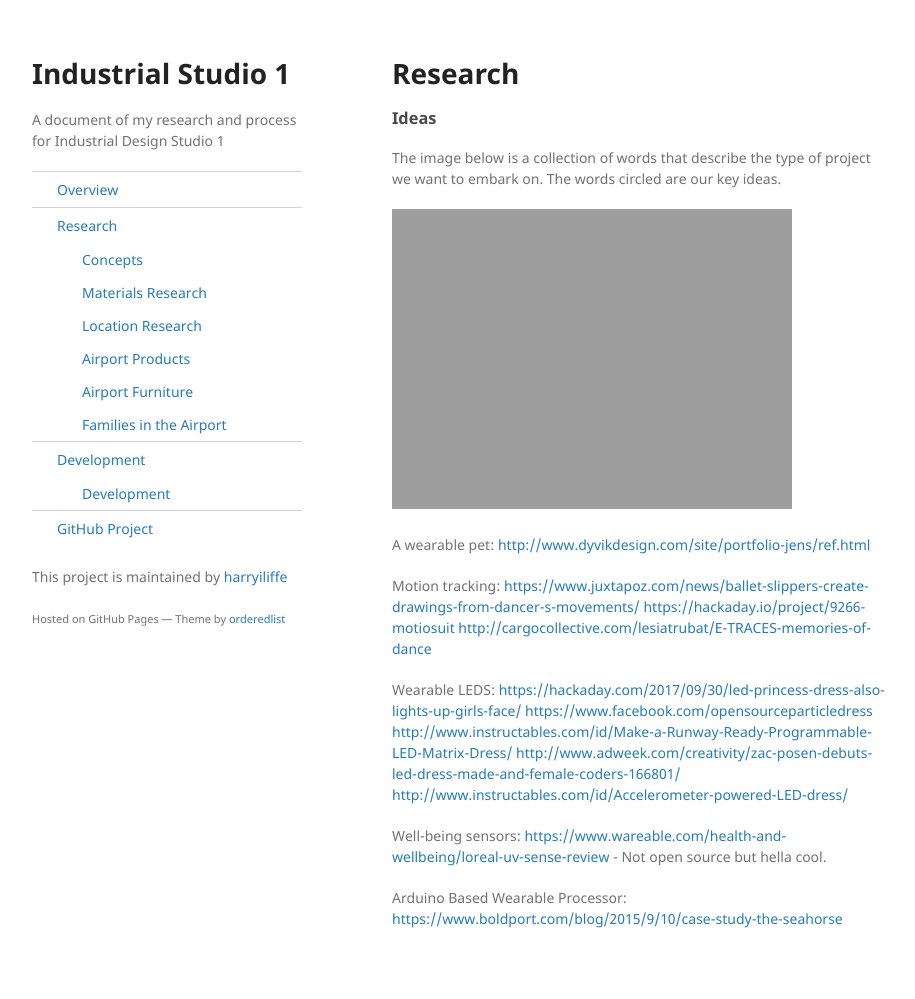
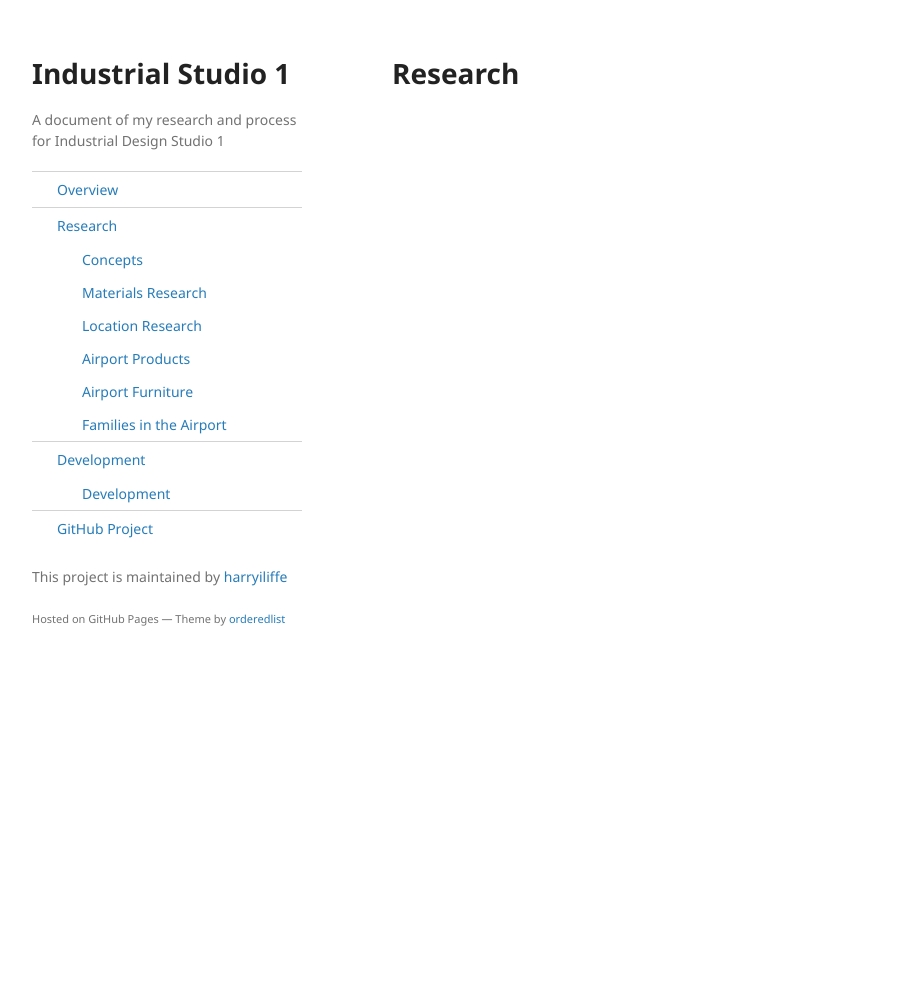
Before and after one commit to harryiliffe/industrial-design-2018, a Jekyll site: the page built from docs/_pages/research.md, in a window 1280 px wide. Shown: the whole page, without its empty margins (178-1093 px from the left). Built offline with Jekyll 4.4.1, drawn with Linux system fonts in a browser that asks for light colours; after the commit the page ends 900 px from its top, so only the background shows below that.

Commit message:
updated research page

```diff
--- a/docs/_pages/research.md
+++ b/docs/_pages/research.md
@@ -3,31 +3,3 @@ layout: default
 title: "Research"
 permalink: /research/
 ---
-
-### Ideas
-
-The image below is a collection of words that describe the type of project we want to embark on. The words circled are our key ideas.
-
-![Idea Word Association]({{site.imageurl}}/wordassociation.jpg)
-
-A wearable pet:
-<http://www.dyvikdesign.com/site/portfolio-jens/ref.html>
-
-Motion tracking:
-<https://www.juxtapoz.com/news/ballet-slippers-create-drawings-from-dancer-s-movements/>
-<https://hackaday.io/project/9266-motiosuit>
-<http://cargocollective.com/lesiatrubat/E-TRACES-memories-of-dance>
-
-Wearable LEDS:
-<https://hackaday.com/2017/09/30/led-princess-dress-also-lights-up-girls-face/>
-<https://www.facebook.com/opensourceparticledress>
-<http://www.instructables.com/id/Make-a-Runway-Ready-Programmable-LED-Matrix-Dress/>
-<http://www.adweek.com/creativity/zac-posen-debuts-led-dress-made-and-female-coders-166801/>
-<http://www.instructables.com/id/Accelerometer-powered-LED-dress/>
-
-Well-being sensors:
-<https://www.wareable.com/health-and-wellbeing/loreal-uv-sense-review> - Not open source but hella cool.
-
-
-Arduino Based Wearable Processor:
-<https://www.boldport.com/blog/2015/9/10/case-study-the-seahorse>
```
